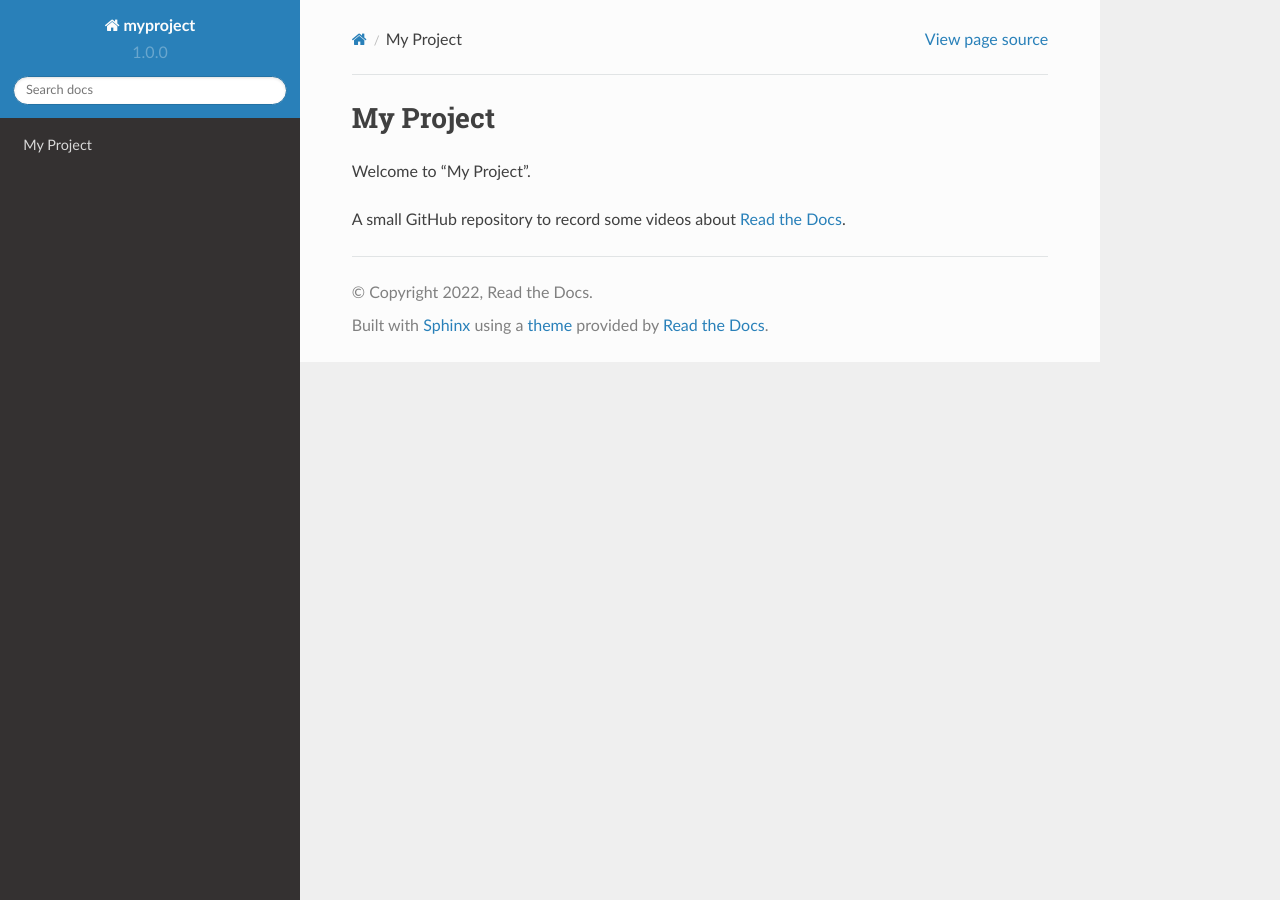
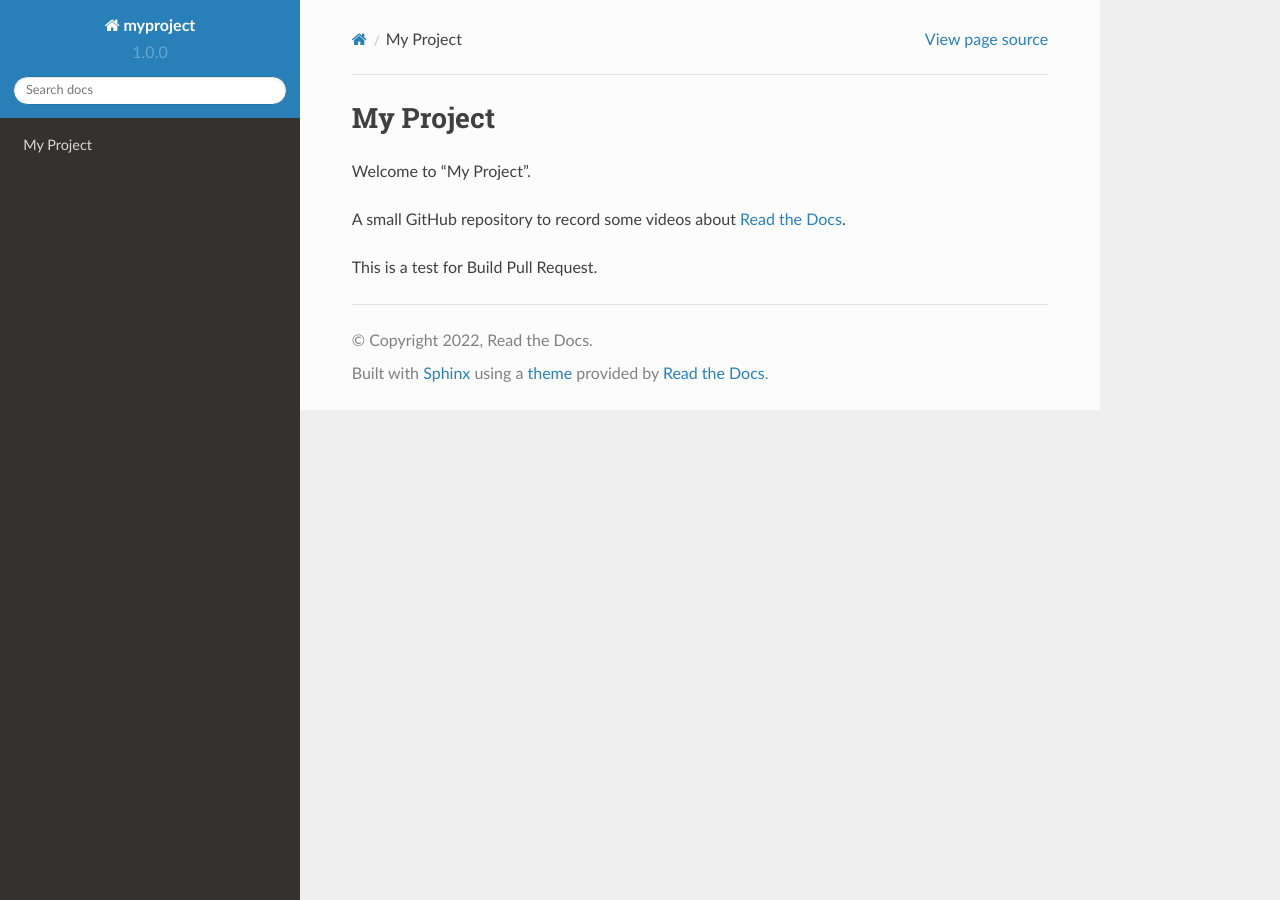
Before and after one commit to readthedocs/myproject, a Sphinx documentation site: the page built from docs/index.md, in a window 1280 px wide. Built offline with Sphinx 7.4.7 and the Read the Docs theme 2.0.0, drawn with Linux system fonts in a browser that asks for light colours.

Commit message:
Update index.md

```diff
--- a/docs/index.md
+++ b/docs/index.md
@@ -3,3 +3,6 @@
 Welcome to "My Project".
 
 A small GitHub repository to record some videos about [Read the Docs](https://readthedocs.org).
+
+
+This is a test for Build Pull Request.
```
